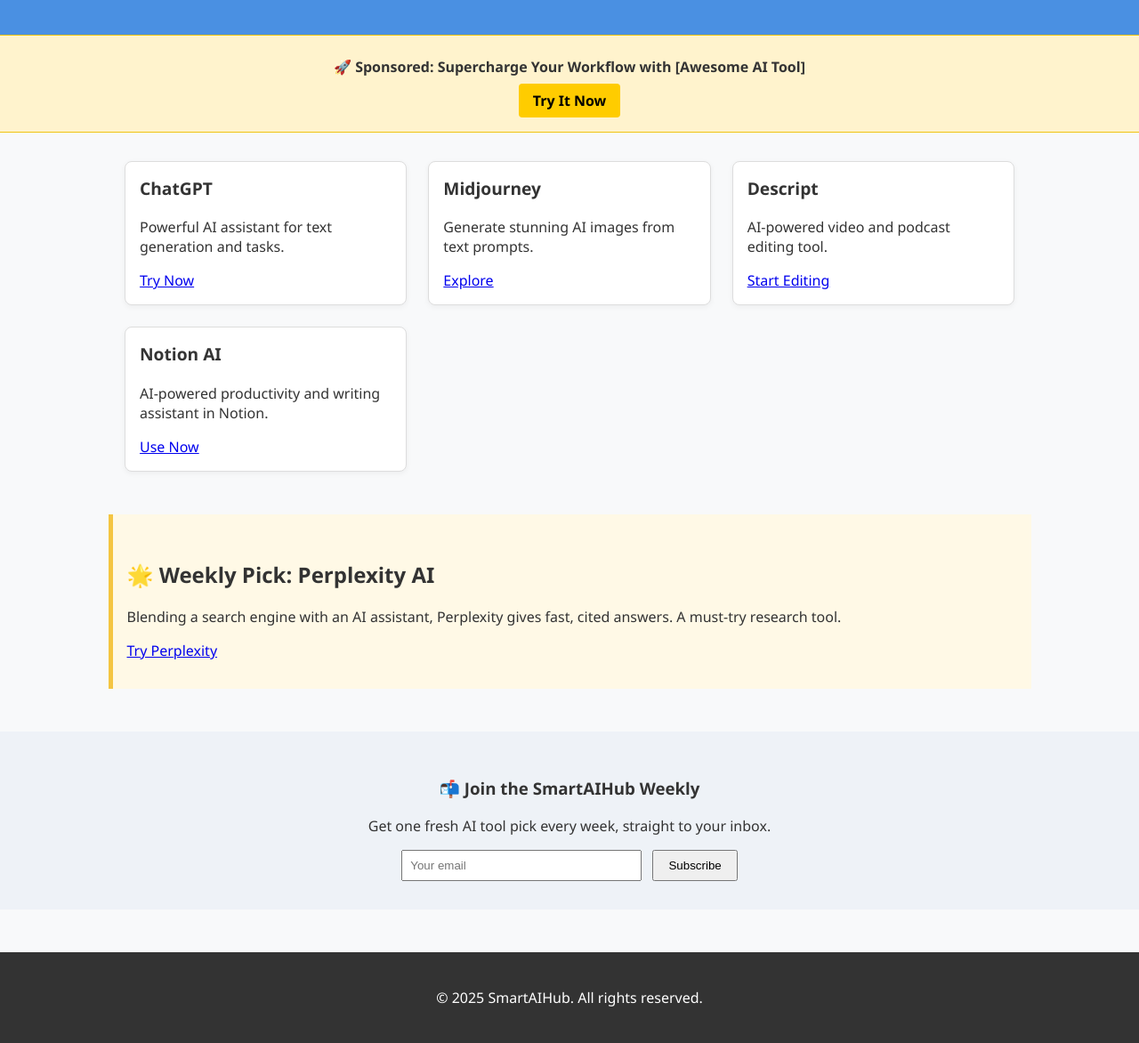
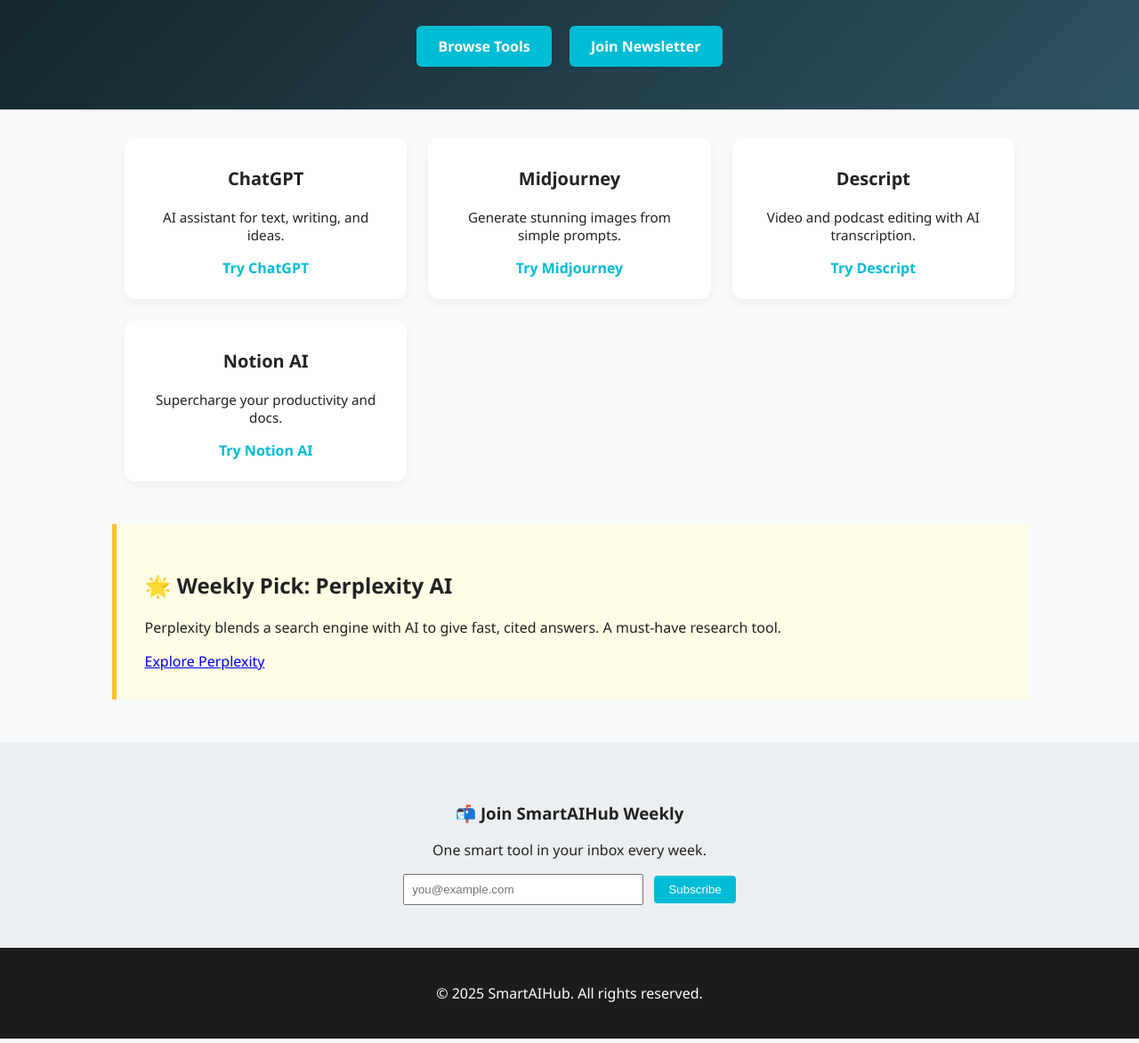
Before and after one commit to DomFran05/SmartAIHub, a plain HTML site: page index.html in a window 1280 px wide. Shown: the part 166-1338 px from the top of the page at 89% size. Drawn offline with Linux system fonts and the light colour scheme.

Commit message:
Add files via upload

```diff
--- a/index.html
+++ b/index.html
@@ -4,35 +4,40 @@
 <head>
   <meta charset="UTF-8" />
   <meta name="viewport" content="width=device-width, initial-scale=1.0"/>
-  <title>SmartAIHub | Curated AI Tools & Weekly Picks</title>
+  <title>SmartAIHub | Discover the Best AI Tools</title>
   <style>
     body {
       font-family: 'Segoe UI', sans-serif;
       margin: 0;
-      padding: 0;
-      background: #f8f9fa;
-      color: #333;
+      background: #f9fafc;
+      color: #222;
     }
     header {
-      background: #4a90e2;
+      background: linear-gradient(135deg, #0f2027, #203a43, #2c5364);
       color: white;
-      padding: 3rem 1rem;
+      padding: 4rem 1rem 3rem;
       text-align: center;
     }
     header h1 {
+      font-size: 2.75rem;
       margin: 0;
-      font-size: 2.5rem;
     }
     header p {
       font-size: 1.2rem;
-      margin-top: 0.5rem;
+      margin-top: 0.75rem;
     }
-    .ad-slot {
-      text-align: center;
-      padding: 1rem 0;
-      background: #fff3cd;
-      border-top: 1px solid #f1c40f;
-      border-bottom: 1px solid #f1c40f;
+    .cta-buttons {
+      margin-top: 2rem;
+    }
+    .cta-buttons a {
+      display: inline-block;
+      margin: 0 0.5rem;
+      padding: 0.75rem 1.5rem;
+      background: #00bcd4;
+      color: white;
+      text-decoration: none;
+      border-radius: 6px;
+      font-weight: bold;
     }
     .tools {
       max-width: 1000px;
@@ -44,91 +49,101 @@
     }
     .tool {
       background: white;
-      border: 1px solid #ddd;
-      border-radius: 8px;
-      padding: 1rem;
-      box-shadow: 0 2px 6px rgba(0,0,0,0.05);
+      border-radius: 12px;
+      box-shadow: 0 4px 12px rgba(0,0,0,0.05);
+      padding: 1.5rem;
+      text-align: center;
     }
     .tool h3 {
-      margin-top: 0;
-      font-size: 1.2rem;
+      margin-top: 0.5rem;
+      font-size: 1.25rem;
+    }
+    .tool p {
+      font-size: 0.95rem;
+      margin-bottom: 1rem;
+    }
+    .tool a {
+      color: #00bcd4;
+      font-weight: bold;
+      text-decoration: none;
     }
     .weekly-pick {
-      max-width: 1000px;
+      max-width: 960px;
       margin: 3rem auto;
-      padding: 2rem 1rem;
-      background: #fff9e6;
-      border-left: 5px solid #f4c542;
+      padding: 2rem;
+      background: #fffde7;
+      border-left: 5px solid #fbc02d;
     }
     .newsletter {
       text-align: center;
-      margin: 3rem auto;
-      padding: 2rem;
-      background: #eef2f7;
+      padding: 3rem 1rem;
+      background: #eceff1;
+    }
+    .newsletter input {
+      padding: 0.5rem;
+      width: 250px;
+      margin-right: 0.5rem;
+    }
+    .newsletter button {
+      padding: 0.5rem 1rem;
+      background: #00bcd4;
+      color: white;
+      border: none;
+      border-radius: 4px;
     }
     footer {
-      background: #333;
+      background: #1c1c1c;
       color: white;
       text-align: center;
       padding: 1.5rem 1rem;
-      margin-top: 2rem;
     }
   </style>
-  <!-- Google Analytics -->
-  <script async src="https://www.googletagmanager.com/gtag/js?id=G-XXXXXXXXXX"></script>
-  <script>
-    window.dataLayer = window.dataLayer || [];
-    function gtag(){dataLayer.push(arguments);}
-    gtag('js', new Date());
-    gtag('config', 'G-XXXXXXXXXX');
-  </script>
 </head>
 <body>
   <header>
     <h1>SmartAIHub</h1>
-    <p>Discover the Best AI Tools – Curated Weekly</p>
+    <p>Your Weekly Shortcut to the Smartest AI Tools</p>
+    <div class="cta-buttons">
+      <a href="#tools">Browse Tools</a>
+      <a href="#subscribe">Join Newsletter</a>
+    </div>
   </header>
 
-  <section class="ad-slot">
-    <p style="margin: 0.5rem 0; font-weight: bold;">🚀 Sponsored: Supercharge Your Workflow with [Awesome AI Tool]</p>
-    <a href="https://affiliate-link.com" target="_blank" style="display: inline-block; background: #ffcc00; color: #000; padding: 0.5rem 1rem; border-radius: 4px; text-decoration: none; font-weight: bold;">Try It Now</a>
-  </section>
-
-  <section class="tools">
+  <section id="tools" class="tools">
     <div class="tool">
       <h3>ChatGPT</h3>
-      <p>Powerful AI assistant for text generation and tasks.</p>
-      <a href="#" target="_blank">Try Now</a>
+      <p>AI assistant for text, writing, and ideas.</p>
+      <a href="https://chat.openai.com" target="_blank">Try ChatGPT</a>
     </div>
     <div class="tool">
       <h3>Midjourney</h3>
-      <p>Generate stunning AI images from text prompts.</p>
-      <a href="#" target="_blank">Explore</a>
+      <p>Generate stunning images from simple prompts.</p>
+      <a href="https://www.midjourney.com" target="_blank">Try Midjourney</a>
     </div>
     <div class="tool">
       <h3>Descript</h3>
-      <p>AI-powered video and podcast editing tool.</p>
-      <a href="#" target="_blank">Start Editing</a>
+      <p>Video and podcast editing with AI transcription.</p>
+      <a href="https://www.descript.com" target="_blank">Try Descript</a>
     </div>
     <div class="tool">
       <h3>Notion AI</h3>
-      <p>AI-powered productivity and writing assistant in Notion.</p>
-      <a href="#" target="_blank">Use Now</a>
+      <p>Supercharge your productivity and docs.</p>
+      <a href="https://www.notion.so/product/ai" target="_blank">Try Notion AI</a>
     </div>
   </section>
 
   <section class="weekly-pick">
     <h2>🌟 Weekly Pick: Perplexity AI</h2>
-    <p>Blending a search engine with an AI assistant, Perplexity gives fast, cited answers. A must-try research tool.</p>
-    <a href="#" target="_blank">Try Perplexity</a>
+    <p>Perplexity blends a search engine with AI to give fast, cited answers. A must-have research tool.</p>
+    <a href="https://www.perplexity.ai" target="_blank">Explore Perplexity</a>
   </section>
 
-  <section class="newsletter">
-    <h3>📬 Join the SmartAIHub Weekly</h3>
-    <p>Get one fresh AI tool pick every week, straight to your inbox.</p>
+  <section id="subscribe" class="newsletter">
+    <h3>📬 Join SmartAIHub Weekly</h3>
+    <p>One smart tool in your inbox every week.</p>
     <form>
-      <input type="email" placeholder="Your email" style="padding: 0.5rem; width: 250px;">
-      <button type="submit" style="padding: 0.5rem 1rem; margin-left: 0.5rem;">Subscribe</button>
+      <input type="email" placeholder="you@example.com" required />
+      <button type="submit">Subscribe</button>
     </form>
   </section>
 
```
